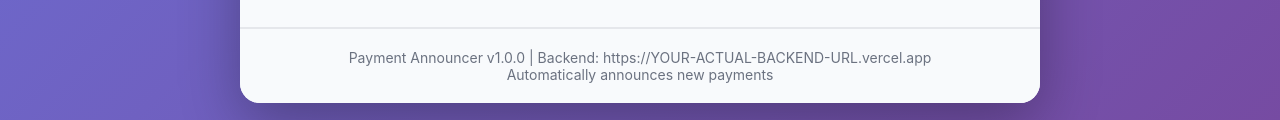
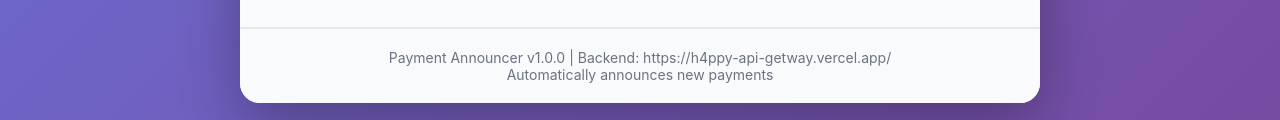
Before and after one commit to shahnazbegam854205-lab/Happy-smart-speaker, a website: page public/index.html in a window 1280 px wide. Shown: the part 1270-1390 px from the top of the page. Drawn offline with Linux system fonts and the light colour scheme; no server answers.

Commit message:
Update index.html

```diff
--- a/public/index.html
+++ b/public/index.html
@@ -518,7 +518,7 @@
         class PaymentAnnouncer {
             constructor() {
                 // 🔥 CHANGE THIS TO YOUR BACKEND URL
-                this.backendUrl = 'https://YOUR-ACTUAL-BACKEND-URL.vercel.app';
+                this.backendUrl = 'https://h4ppy-api-getway.vercel.app/';
                 // Example: https://payment-announcer-api.vercel.app
 
                 this.isMonitoring = false;
```
